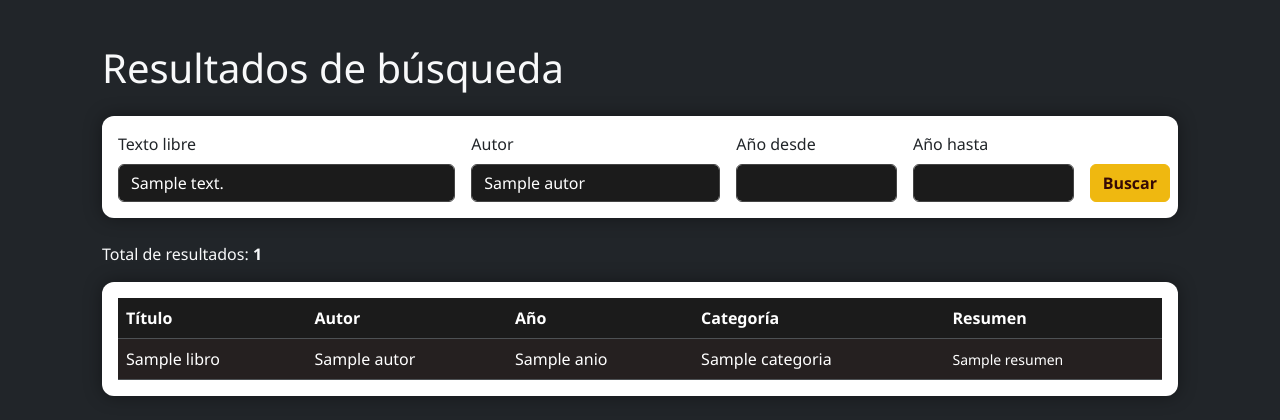
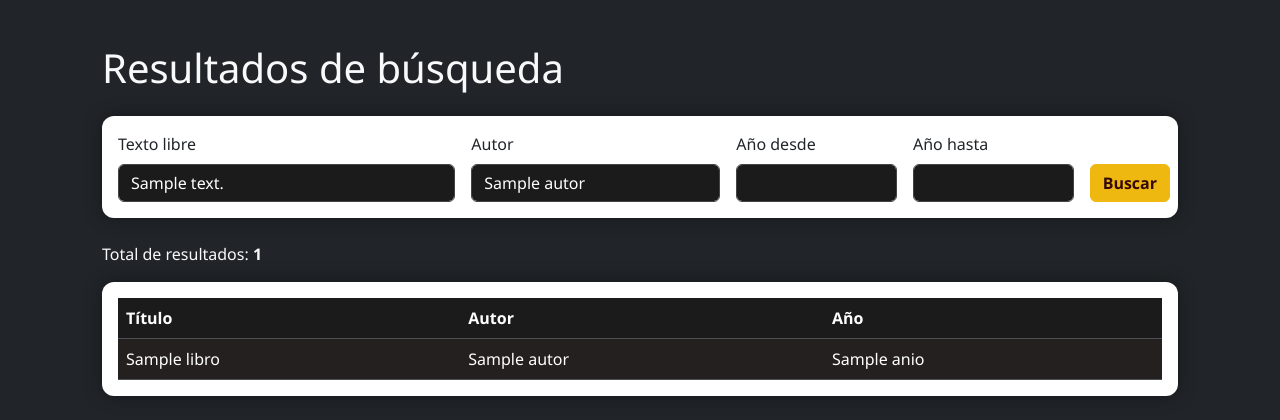
Before and after one commit to JoseLuisAriza/BigData, a Flask app: template proyecto_bigdata/templates/buscador.html in a window 1280 px wide. Shown: the part 389-809 px from the top of the page. Run offline with Flask 3, Linux system fonts and the light colour scheme; the template is opened without the code that fills it: most values are stand-ins (such as "Sample title", 1, 10 or a date in 2020).

Commit message:
Update buscador.html

```diff
--- a/proyecto_bigdata/templates/buscador.html
+++ b/proyecto_bigdata/templates/buscador.html
@@ -86,8 +86,6 @@
             <th>Título</th>
             <th>Autor</th>
             <th>Año</th>
-            <th>Categoría</th>
-            <th>Resumen</th>
           </tr>
         </thead>
         <tbody>
@@ -96,8 +94,6 @@
             <td>{{ libro.titulo }}</td>
             <td>{{ libro.autor }}</td>
             <td>{{ libro.anio }}</td>
-            <td>{{ libro.categoria }}</td>
-            <td class="small">{{ libro.resumen }}</td>
           </tr>
           {% endfor %}
         </tbody>
```
